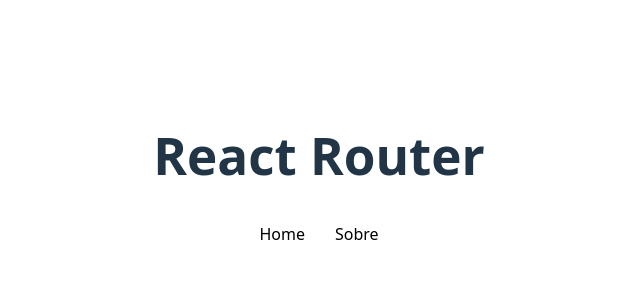
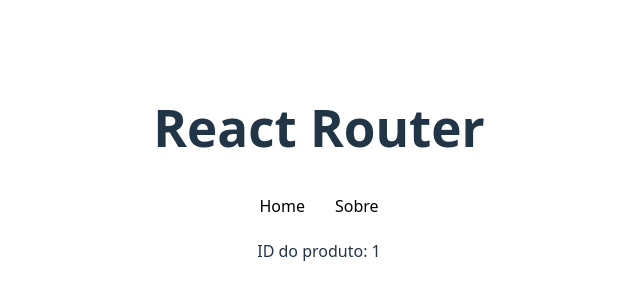
Before and after one commit to Gioomoraes/Estudos, a React (Vite) app in the folder reactrouter/: page /products/1 in a window 1280 px wide. Shown: the part 228-528 px from the top of the page, without its empty margins (321-961 px from the left). Built offline with nearby package versions, Linux system fonts and the light colour scheme.

Commit message:
carregar dados dinâmicos

```diff
--- a/reactrouter/src/App.jsx
+++ b/reactrouter/src/App.jsx
@@ -6,6 +6,7 @@
 import About from "./pages/About";
 
 import Navbar from "./components/Navbar";
+import Product from "./pages/product";
 
 function App() {
   return (
@@ -16,6 +17,7 @@
         <Routes>
           <Route path="/" element={<Home />} />
           <Route path="/about" element={<About />} />
+          <Route path="/products/:id" element={<Product />} />
         </Routes>
       </BrowserRouter>
     </div>
--- a/reactrouter/src/pages/Home.jsx
+++ b/reactrouter/src/pages/Home.jsx
@@ -17,6 +17,7 @@
             <li key={item.id}>
               <h2>{item.name}</h2>
               <p>R$ {item.price}</p>
+              <Link to={`/products/${item.id}`}>Detalhes</Link>
             </li>
           ))}
       </ul>
--- /dev/null
+++ b/reactrouter/src/pages/Product.jsx
@@ -0,0 +1,13 @@
+import { useParams } from "react-router-dom";
+
+const product = () => {
+  const { id } = useParams();
+
+  return (
+    <>
+      <p>ID do produto: {id}</p>
+    </>
+  );
+};
+
+export default product;
```
